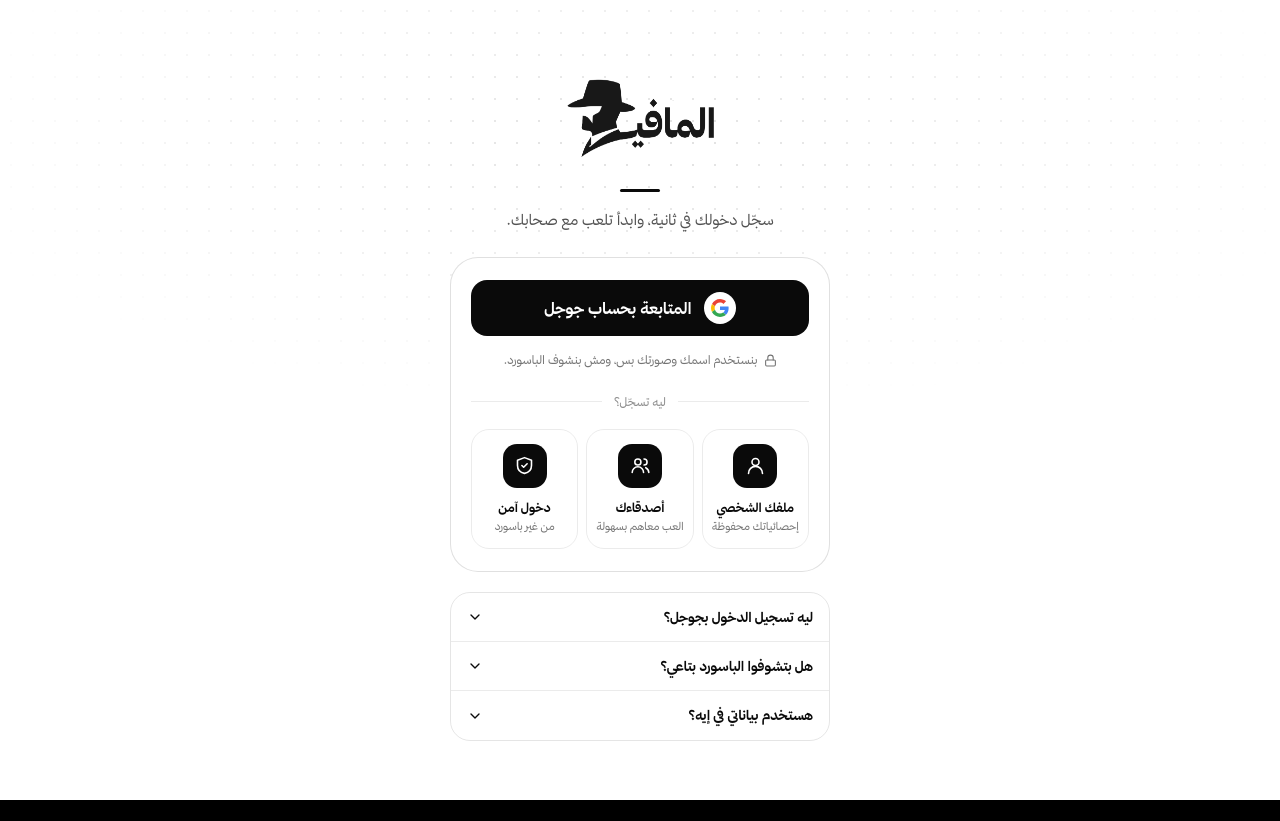
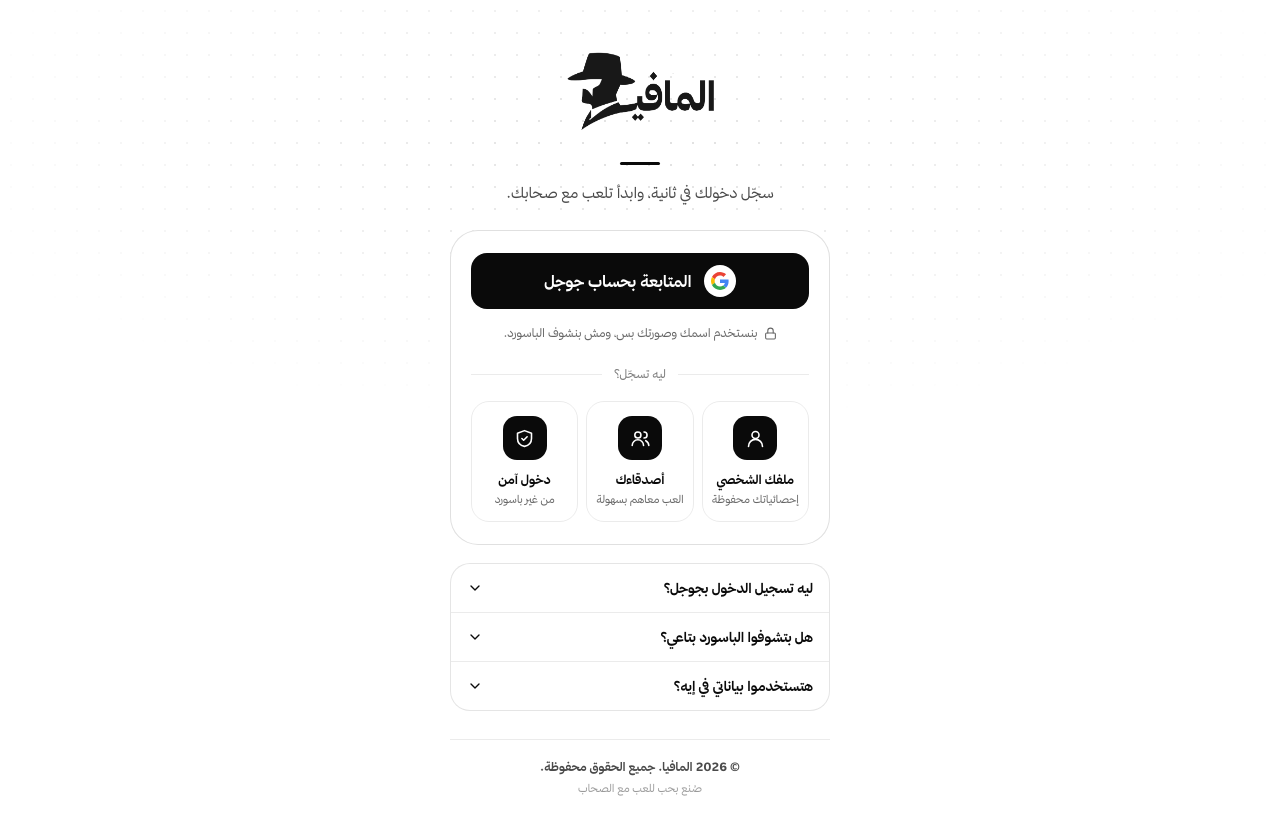
Before and after one commit to mafia-game-eg/mafia-web-app, a Next.js app: page /login in a window 1280 px wide. Before the commit the page ends 800 px from the top, so only its background shows below. Built offline with nearby package versions, Linux system fonts and the light colour scheme; no server answers.

Commit message:
fix: generate prisma client on build

```diff
--- /dev/null
+++ b/src/app/login/Faq.tsx
@@ -0,0 +1,118 @@
+"use client";
+
+import { useState } from "react";
+
+type Item = { q: string; a: string };
+
+export default function Faq({ items }: { items: Item[] }) {
+  const [open, setOpen] = useState<number | null>(null);
+
+  return (
+    <>
+      <style>{`
+        .mf-acc-panel {
+          display: grid;
+          grid-template-rows: 0fr;
+          opacity: 0;
+          transition: grid-template-rows .35s cubic-bezier(.22,1,.36,1), opacity .3s ease;
+        }
+        .mf-acc-panel[data-open="true"] {
+          grid-template-rows: 1fr;
+          opacity: 1;
+        }
+        .mf-acc-inner { overflow: hidden; }
+        .mf-acc-chev { transition: transform .35s cubic-bezier(.22,1,.36,1); }
+        .mf-acc-btn:focus-visible { outline: 2px solid #000; outline-offset: -2px; border-radius: 12px; }
+        .mf-acc-btn:hover { background: rgba(0,0,0,0.025); }
+        @media (prefers-reduced-motion: reduce) {
+          .mf-acc-panel, .mf-acc-chev { transition: none; }
+        }
+      `}</style>
+
+      <div
+        style={{
+          borderRadius: 20,
+          border: "1px solid rgba(0,0,0,0.1)",
+          overflow: "hidden",
+          background: "#ffffff",
+        }}
+      >
+        {items.map((item, i) => {
+          const isOpen = open === i;
+          return (
+            <div
+              key={item.q}
+              style={{ borderTop: i === 0 ? "none" : "1px solid rgba(0,0,0,0.08)" }}
+            >
+              <button
+                type="button"
+                className="mf-acc-btn"
+                aria-expanded={isOpen}
+                aria-controls={`mf-faq-${i}`}
+                onClick={() => setOpen(isOpen ? null : i)}
+                style={{
+                  display: "flex",
+                  alignItems: "center",
+                  justifyContent: "space-between",
+                  gap: 12,
+                  width: "100%",
+                  padding: "14px 16px",
+                  background: "transparent",
+                  border: "none",
+                  cursor: "pointer",
+                  textAlign: "right",
+                  fontFamily: "inherit",
+                  fontSize: 13.5,
+                  fontWeight: 700,
+                  color: "#0a0a0a",
+                  transition: "background .2s ease",
+                }}
+              >
+                <span>{item.q}</span>
+                <svg
+                  className="mf-acc-chev"
+                  width="16"
+                  height="16"
+                  viewBox="0 0 24 24"
+                  fill="none"
+                  stroke="currentColor"
+                  strokeWidth="2"
+                  strokeLinecap="round"
+                  strokeLinejoin="round"
+                  aria-hidden="true"
+                  style={{
+                    flexShrink: 0,
+                    transform: isOpen ? "rotate(180deg)" : "rotate(0deg)",
+                  }}
+                >
+                  <path d="M6 9l6 6 6-6" />
+                </svg>
+              </button>
+
+              <div
+                id={`mf-faq-${i}`}
+                role="region"
+                className="mf-acc-panel"
+                data-open={isOpen}
+              >
+                <div className="mf-acc-inner">
+                  <p
+                    style={{
+                      margin: 0,
+                      padding: "0 16px 16px",
+                      fontSize: 12.5,
+                      lineHeight: 1.8,
+                      color: "#555555",
+                    }}
+                  >
+                    {item.a}
+                  </p>
+                </div>
+              </div>
+            </div>
+          );
+        })}
+      </div>
+    </>
+  );
+}
--- a/src/app/login/page.tsx
+++ b/src/app/login/page.tsx
@@ -2,6 +2,7 @@ import Image from "next/image";
 import { redirect } from "next/navigation";
 import { auth, signIn } from "@/auth";
 import LoginButton from "./LoginButton";
+import Faq from "./Faq";
 
 const features = [
   {
@@ -48,8 +49,8 @@ const faqs = [
     a: "لا. جوجل بتتعامل مع الباسورد بنفسها، واحنا بنستلم اسمك وصورتك بس.",
   },
   {
-    q: "هستخدم بياناتي في إيه؟",
-    a: "بنحفظ ملفك الشخصي وإحصائياتك وقايمة أصدقائك، ومش بنشاركها مع حد.",
+    q: "هتستخدموا بياناتي في إيه؟",
+    a: "بنحفظ ملفك الشخصي وإحصائياتك وقايمة أصدقائك بس.",
   },
 ];
 
@@ -62,6 +63,7 @@ export default async function LoginPage({
   if (session?.user) redirect("/");
 
   const { error } = await searchParams;
+  const year = new Date().getFullYear();
 
   async function loginWithGoogle() {
     "use server";
@@ -78,7 +80,7 @@ export default async function LoginPage({
         flexDirection: "column",
         alignItems: "center",
         justifyContent: "center",
-        padding: "40px 20px calc(32px + env(safe-area-inset-bottom, 0px))",
+        padding: "40px 20px calc(24px + env(safe-area-inset-bottom, 0px))",
         background: "#ffffff",
         overflow: "hidden",
       }}
@@ -93,15 +95,12 @@ export default async function LoginPage({
         .mf-d2 { animation-delay: .16s; }
         .mf-d3 { animation-delay: .27s; }
         .mf-d4 { animation-delay: .4s; }
+        .mf-d5 { animation-delay: .52s; }
         .mf-feature { transition: border-color .2s ease, transform .2s ease; }
         .mf-feature:hover { border-color: rgba(0,0,0,0.35); transform: translateY(-2px); }
-        .mf-faq summary { list-style: none; cursor: pointer; }
-        .mf-faq summary::-webkit-details-marker { display: none; }
-        .mf-faq[open] .mf-chev { transform: rotate(180deg); }
-        .mf-chev { transition: transform .2s ease; }
         @media (prefers-reduced-motion: reduce) {
           .mf-rise { animation: none; opacity: 1; }
-          .mf-feature, .mf-chev { transition: none; }
+          .mf-feature { transition: none; }
         }
       `}</style>
 
@@ -149,7 +148,7 @@ export default async function LoginPage({
           style={{
             fontSize: 15,
             lineHeight: 1.8,
-            color: "#525252",
+            color: "#4a4a4a",
             margin: "0 auto 24px",
             maxWidth: 300,
             textAlign: "center",
@@ -225,7 +224,7 @@ export default async function LoginPage({
               textAlign: "center",
               fontSize: 12,
               lineHeight: 1.7,
-              color: "#737373",
+              color: "#666666",
             }}
           >
             <svg
@@ -257,7 +256,7 @@ export default async function LoginPage({
             }}
           >
             <span style={{ flex: 1, height: 1, background: "rgba(0,0,0,0.08)" }} />
-            <span style={{ fontSize: 12, color: "#8a8a8a" }}>ليه تسجّل؟</span>
+            <span style={{ fontSize: 12, color: "#7a7a7a" }}>ليه تسجّل؟</span>
             <span style={{ flex: 1, height: 1, background: "rgba(0,0,0,0.08)" }} />
           </div>
 
@@ -329,7 +328,7 @@ export default async function LoginPage({
                       margin: 0,
                       fontSize: 11,
                       lineHeight: 1.6,
-                      color: "#737373",
+                      color: "#666666",
                     }}
                   >
                     {f.desc}
@@ -340,68 +339,35 @@ export default async function LoginPage({
           </ul>
         </div>
 
-        {/* الأسئلة الشائعة */}
-        <div
-          className="mf-rise mf-d4"
+        {/* الأسئلة الشائعة (أكورديون متحرك) */}
+        <div className="mf-rise mf-d4" style={{ marginTop: 18 }}>
+          <Faq items={faqs} />
+        </div>
+
+        {/* الفوتر */}
+        <footer
+          className="mf-rise mf-d5"
           style={{
-            marginTop: 20,
-            borderRadius: 20,
-            border: "1px solid rgba(0,0,0,0.1)",
-            overflow: "hidden",
+            marginTop: 28,
+            paddingTop: 18,
+            borderTop: "1px solid rgba(0,0,0,0.08)",
+            textAlign: "center",
           }}
         >
-          {faqs.map((f, i) => (
-            <details
-              key={f.q}
-              className="mf-faq"
-              style={{
-                borderTop: i === 0 ? "none" : "1px solid rgba(0,0,0,0.08)",
-                padding: "0 16px",
-              }}
-            >
-              <summary
-                style={{
-                  display: "flex",
-                  alignItems: "center",
-                  justifyContent: "space-between",
-                  gap: 12,
-                  padding: "14px 0",
-                  fontSize: 13.5,
-                  fontWeight: 700,
-                  color: "#0a0a0a",
-                }}
-              >
-                {f.q}
-                <svg
-                  className="mf-chev"
-                  width="16"
-                  height="16"
-                  viewBox="0 0 24 24"
-                  fill="none"
-                  stroke="currentColor"
-                  strokeWidth="2"
-                  strokeLinecap="round"
-                  strokeLinejoin="round"
-                  aria-hidden="true"
-                  style={{ flexShrink: 0 }}
-                >
-                  <path d="M6 9l6 6 6-6" />
-                </svg>
-              </summary>
-              <p
-                style={{
-                  margin: 0,
-                  padding: "0 0 14px",
-                  fontSize: 12.5,
-                  lineHeight: 1.8,
-                  color: "#525252",
-                }}
-              >
-                {f.a}
-              </p>
-            </details>
-          ))}
-        </div>
+          <p
+            style={{
+              margin: "0 0 4px",
+              fontSize: 12,
+              fontWeight: 600,
+              color: "#4a4a4a",
+            }}
+          >
+            © {year} المافيا. جميع الحقوق محفوظة.
+          </p>
+          <p style={{ margin: 0, fontSize: 11, color: "#9a9a9a" }}>
+            صُنع بحب للعب مع الصحاب
+          </p>
+        </footer>
       </div>
     </main>
   );
```
